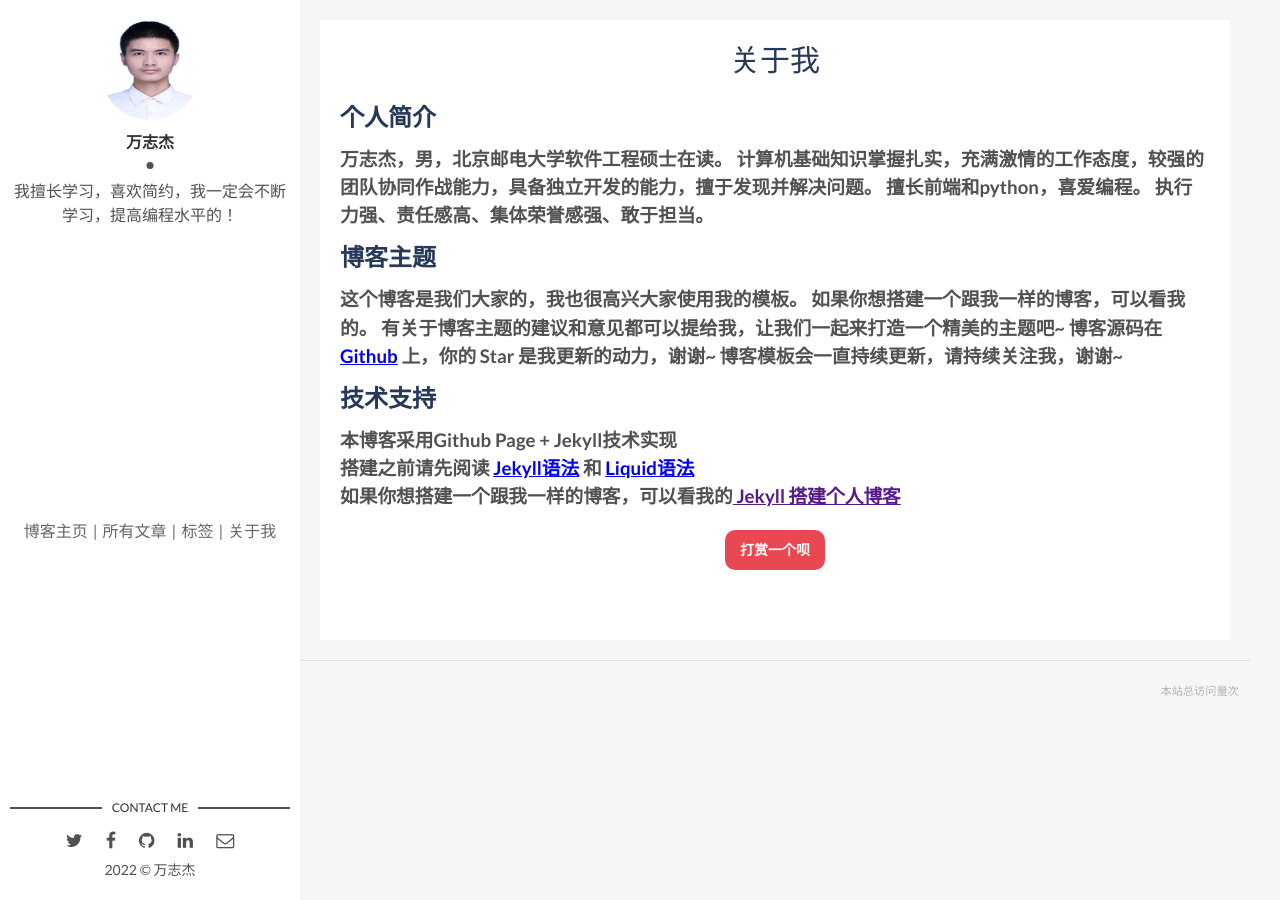
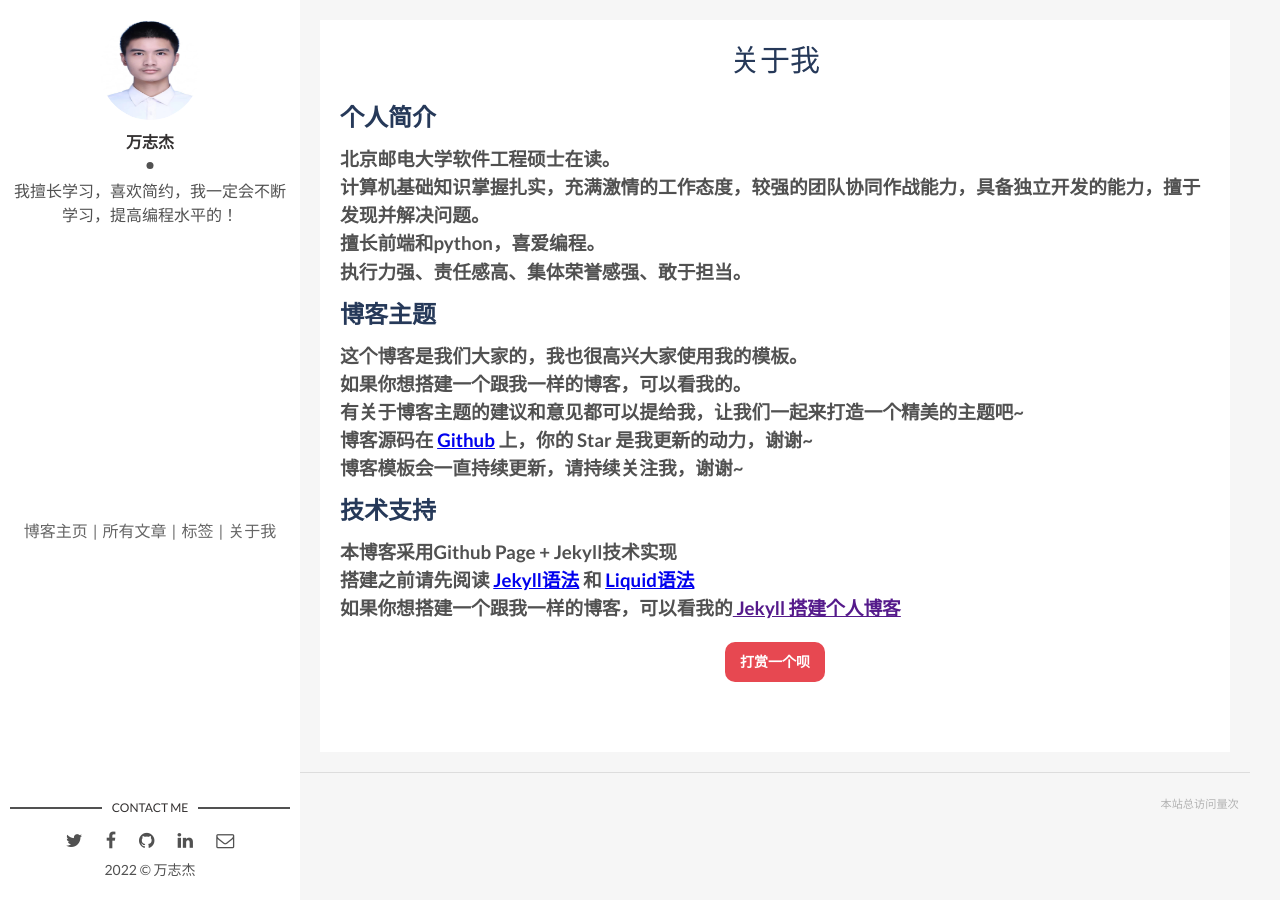
Before and after one commit to 19991010wan/19991010wan-Blog, a Jekyll site: the page built from about.html, in a window 1280 px wide. Built offline with Jekyll 4.4.1, drawn with Linux system fonts in a browser that asks for light colours; nearby versions of some CDN libraries; comment, search, counter and statistics services are not loaded.

Commit message:
update about

```diff
--- a/about.html
+++ b/about.html
@@ -8,20 +8,18 @@ permalink: /about/
 
     <h2>个人简介</h2>
 
-    <h3>万志杰，男，北京邮电大学软件工程硕士在读。
-        计算机基础知识掌握扎实，充满激情的工作态度，较强的团队协同作战能力，具备独立开发的能力，擅于发现并解决问题。
-        擅长前端和python，喜爱编程。
-        执行力强、责任感高、集体荣誉感强、敢于担当。
-    </h3>
+    <h3>北京邮电大学软件工程硕士在读。</h3>
+    <h3>计算机基础知识掌握扎实，充满激情的工作态度，较强的团队协同作战能力，具备独立开发的能力，擅于发现并解决问题。</h3>
+    <h3>擅长前端和python，喜爱编程。</h3>
+    <h3>执行力强、责任感高、集体荣誉感强、敢于担当。</h3>
 
     <h2>博客主题</h2>
 
-    <h3>这个博客是我们大家的，我也很高兴大家使用我的模板。
-        如果你想搭建一个跟我一样的博客，可以看我的。
-        有关于博客主题的建议和意见都可以提给我，让我们一起来打造一个精美的主题吧~
-        博客源码在 <a target="_blank" href='https://github.com/19991010wan/19991010wan-Blog'>Github</a> 上，你的 Star 是我更新的动力，谢谢~
-        博客模板会一直持续更新，请持续关注我，谢谢~
-    </h3>
+    <h3>这个博客是我们大家的，我也很高兴大家使用我的模板。</h3>
+    <h3>如果你想搭建一个跟我一样的博客，可以看我的。</h3>
+    <h3>有关于博客主题的建议和意见都可以提给我，让我们一起来打造一个精美的主题吧~</h3>
+    <h3>博客源码在 <a target="_blank" href='https://github.com/19991010wan/19991010wan-Blog'>Github</a> 上，你的 Star 是我更新的动力，谢谢~</h3>
+    <h3>博客模板会一直持续更新，请持续关注我，谢谢~</h3>
 
     <h2>技术支持</h2>
 
```
